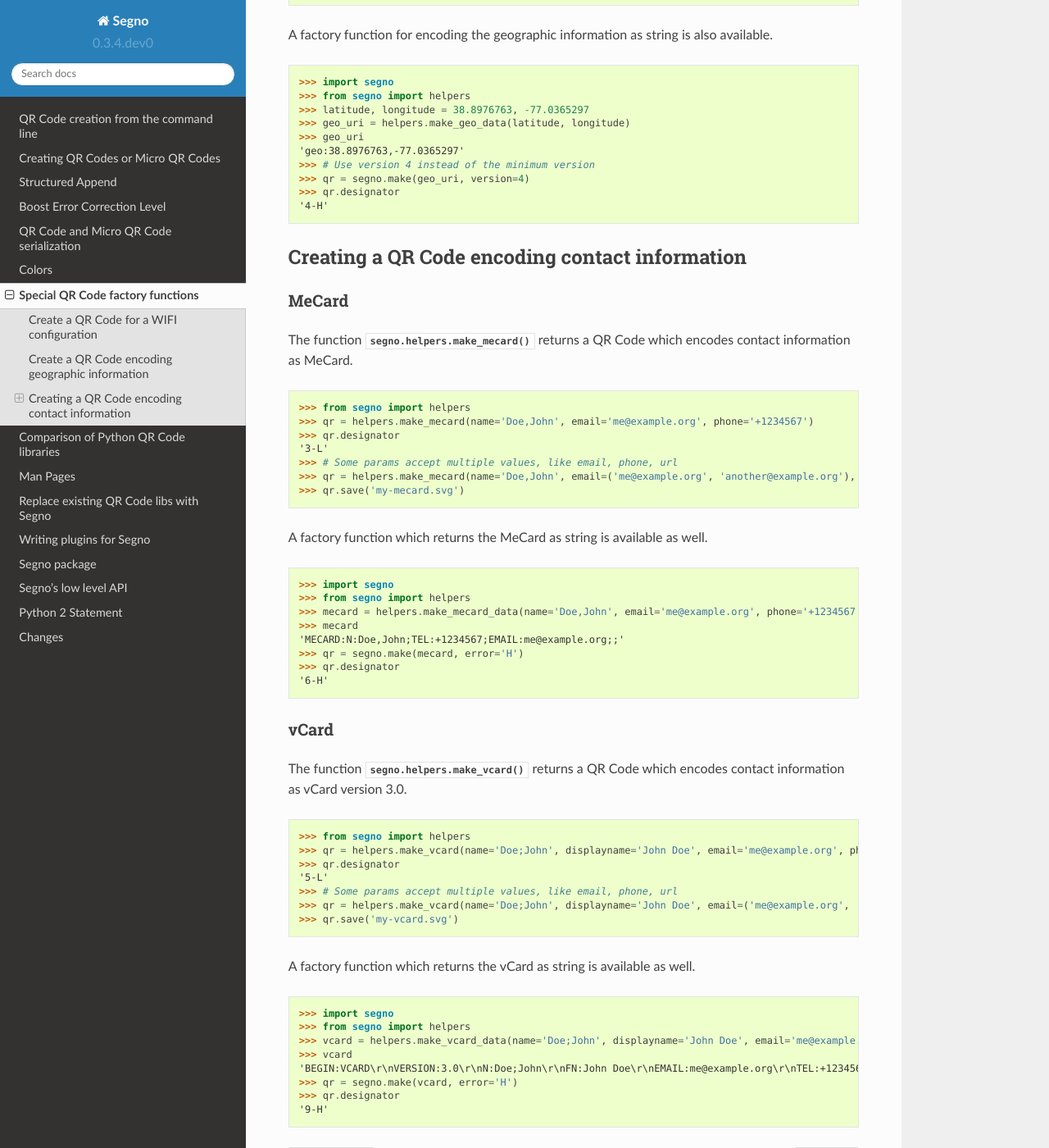
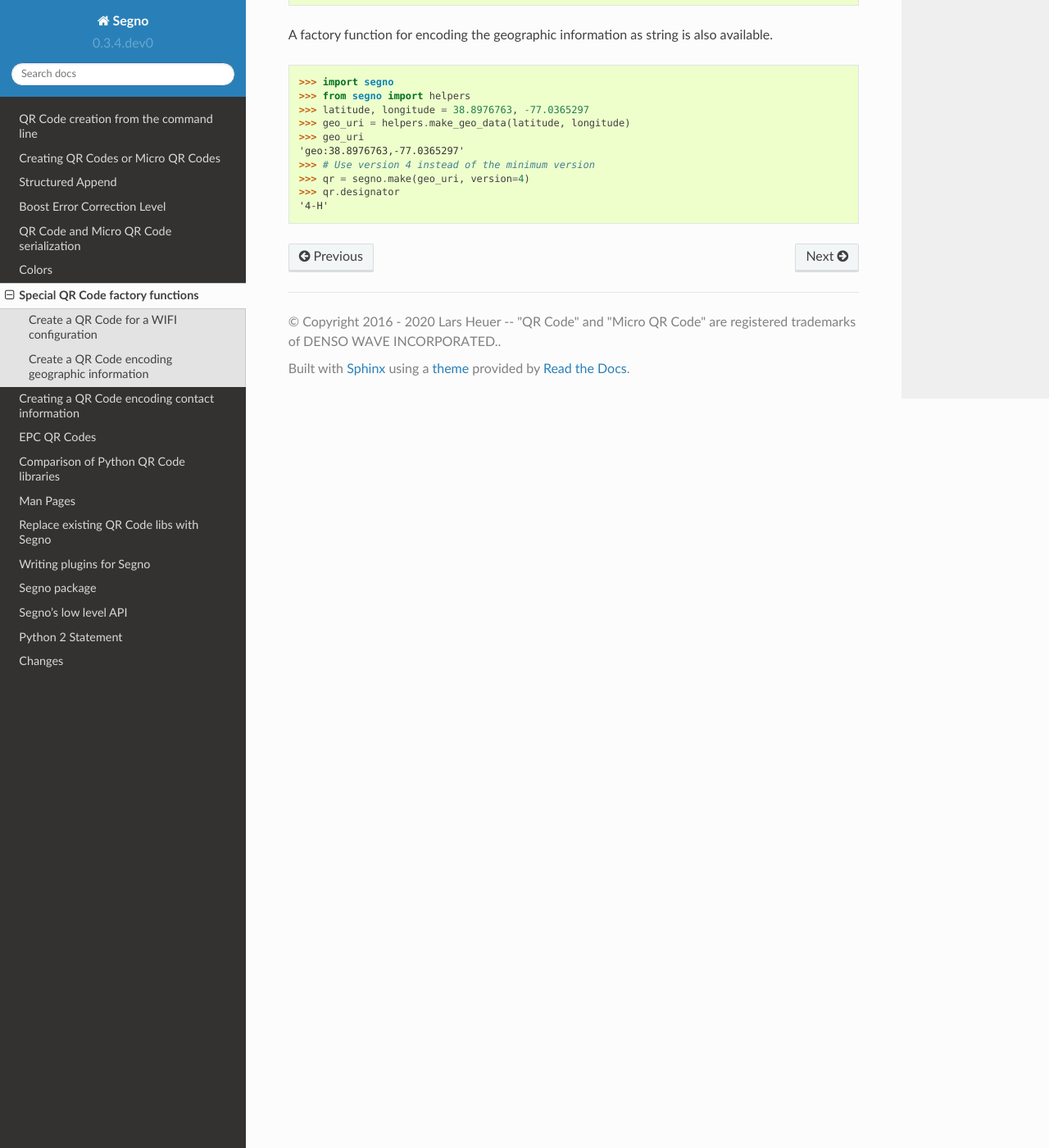
Before and after one commit to heuer/segno, a Sphinx documentation site: the page built from docs/special-qrcode-factories.rst, in a window 1280 px wide and 1400 px high, scrolled down 976 px. Shown: the whole window at 82% size. Built offline with Sphinx 7.4.7 and the Read the Docs theme 2.0.0, drawn with Linux system fonts in a browser that asks for light colours; the version number is read from the project's files by our own code; some of the changed text lies outside the part shown.

Commit message:
Added EPC QR Codes to docs. Closes #55.

```diff
--- a/docs/index.rst
+++ b/docs/index.rst
@@ -19,6 +19,8 @@
     serializers
     colors
     special-qrcode-factories
+    contact-information
+    epc-qrcodes
     comparison-qrcode-libs
     man/index
     replace-qrcode-libs
--- a/docs/special-qrcode-factories.rst
+++ b/docs/special-qrcode-factories.rst
@@ -2,7 +2,8 @@
 =================================
 
 The :py:mod:`segno.helpers` module provides factory functions to create common QR Codes
-for encoding WIFI configurations, MeCards or geographic locations.
+for encoding WIFI configurations, :doc:`vCards and MeCards <contact-information>`,
+:doc:`EPC QR Codes <epc-qrcodes>` or geographic locations.
 
 The created QR Codes use at minimum the error correction level "L". If a better
 error correction level is possible without changing the QR Code version, the
@@ -64,66 +65,3 @@
     >>> qr = segno.make(geo_uri, version=4)
     >>> qr.designator
     '4-H'
-
-
-Creating a QR Code encoding contact information
------------------------------------------------
-
-MeCard
-^^^^^^
-
-The function :py:func:`segno.helpers.make_mecard` returns a QR Code which encodes
-contact information as MeCard.
-
-.. code-block:: python
-
-    >>> from segno import helpers
-    >>> qr = helpers.make_mecard(name='Doe,John', email='me@example.org', phone='+1234567')
-    >>> qr.designator
-    '3-L'
-    >>> # Some params accept multiple values, like email, phone, url
-    >>> qr = helpers.make_mecard(name='Doe,John', email=('me@example.org', 'another@example.org'), url=['http://www.example.org', 'https://example.org/~joe'])
-    >>> qr.save('my-mecard.svg')
-
-A factory function which returns the MeCard as string is available as well.
-
-.. code-block:: python
-
-    >>> import segno
-    >>> from segno import helpers
-    >>> mecard = helpers.make_mecard_data(name='Doe,John', email='me@example.org', phone='+1234567')
-    >>> mecard
-    'MECARD:N:Doe,John;TEL:+1234567;EMAIL:me@example.org;;'
-    >>> qr = segno.make(mecard, error='H')
-    >>> qr.designator
-    '6-H'
-
-
-vCard
-^^^^^
-
-The function :py:func:`segno.helpers.make_vcard` returns a QR Code which encodes
-contact information as vCard version 3.0.
-
-.. code-block:: python
-
-    >>> from segno import helpers
-    >>> qr = helpers.make_vcard(name='Doe;John', displayname='John Doe', email='me@example.org', phone='+1234567')
-    >>> qr.designator
-    '5-L'
-    >>> # Some params accept multiple values, like email, phone, url
-    >>> qr = helpers.make_vcard(name='Doe;John', displayname='John Doe', email=('me@example.org', 'another@example.org'), url=['http://www.example.org', 'https://example.org/~joe'])
-    >>> qr.save('my-vcard.svg')
-
-A factory function which returns the vCard as string is available as well.
-
-.. code-block:: python
-
-    >>> import segno
-    >>> from segno import helpers
-    >>> vcard = helpers.make_vcard_data(name='Doe;John', displayname='John Doe', email='me@example.org', phone='+1234567')
-    >>> vcard
-    'BEGIN:VCARD\r\nVERSION:3.0\r\nN:Doe;John\r\nFN:John Doe\r\nEMAIL:me@example.org\r\nTEL:+1234567\r\nEND:VCARD\r\n'
-    >>> qr = segno.make(vcard, error='H')
-    >>> qr.designator
-    '9-H'
```
Also changed, not shown: docs/contact-information.rst (added, +61 -0 lines), docs/epc-qrcodes.rst (added, +65 -0 lines).
